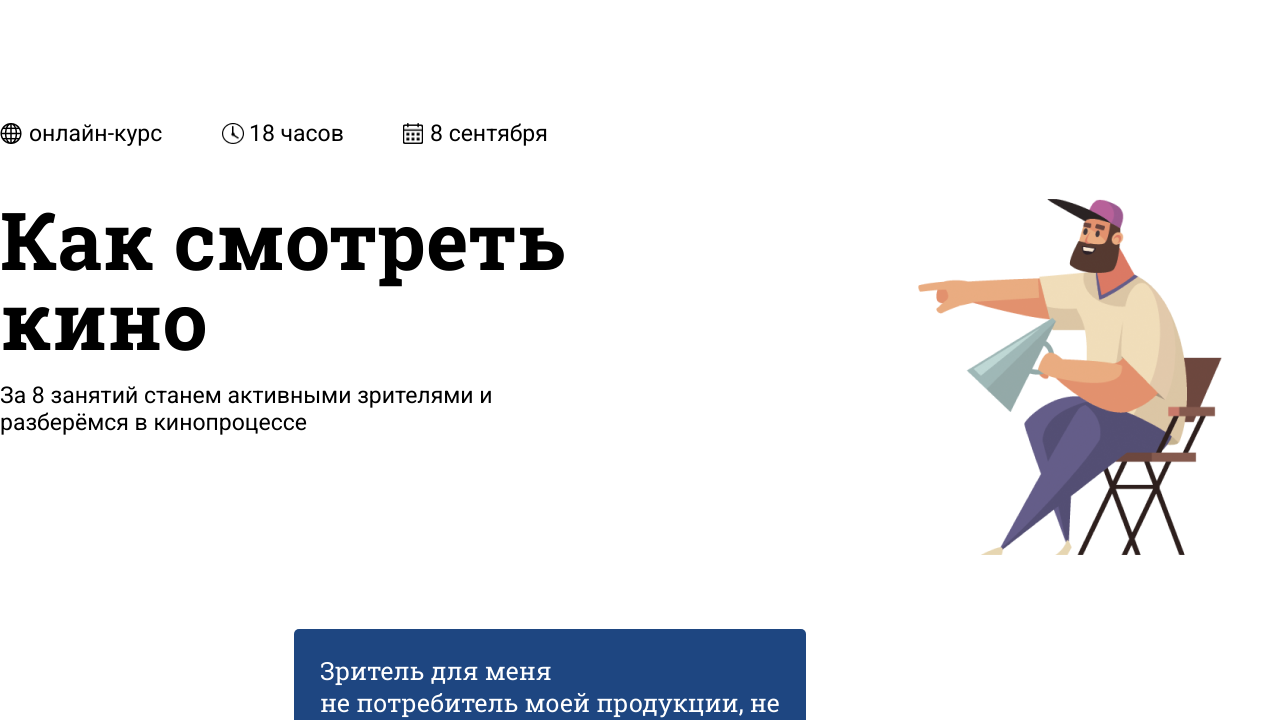
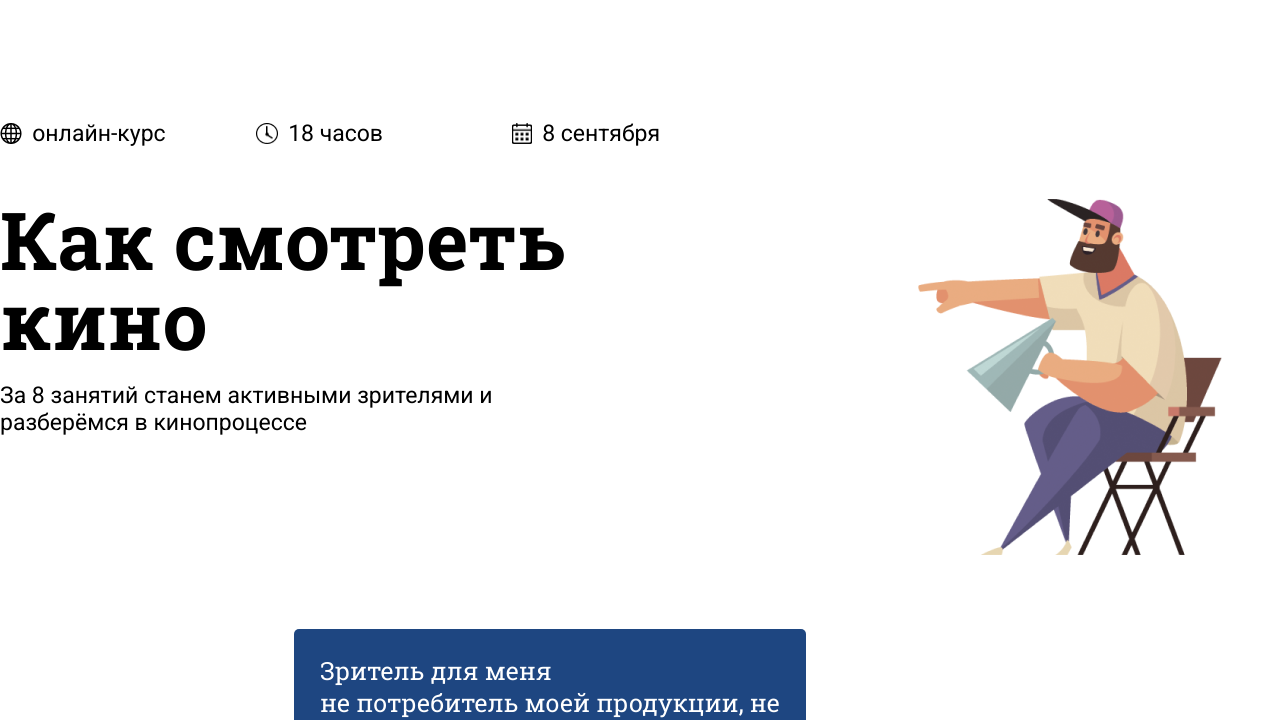
Before and after one commit to Dronrus86/ProjectBootcamp, a plain HTML site: page index.html in a window 1280 px wide. Shown: the part 89-809 px from the top of the page. Drawn offline with Linux system fonts and the light colour scheme.

Commit message:
final project

```diff
--- a/style.css
+++ b/style.css
@@ -9,7 +9,6 @@ body {
   margin: auto;
   max-width: 1280px;
   width: 100%;
-  margin-top: 20px;
 }
 
 .main_container {
@@ -23,10 +22,13 @@ header img {
   height: auto;
 }
 
+.header_content {
+  margin-top: 20px;
+}
+
 .startofthecourse {
-  max-width: 45%;
+  max-width: 100%;
   display: flex;
-  justify-content: space-between;
   margin-top: 96px;
   font-size: 23px;
 }
@@ -41,11 +43,11 @@ header img {
   display: flex;
   justify-content: flex-start;
   align-items: center;
-  width: 30%;
+  width: 20%;
 }
 
 .startofthecourse div:nth-child(2) {
-  width: 23%;
+  width: 20%;
 }
 
 .producer1_photo {
```
Also changed, not shown: index.html (line endings or trailing spaces).
